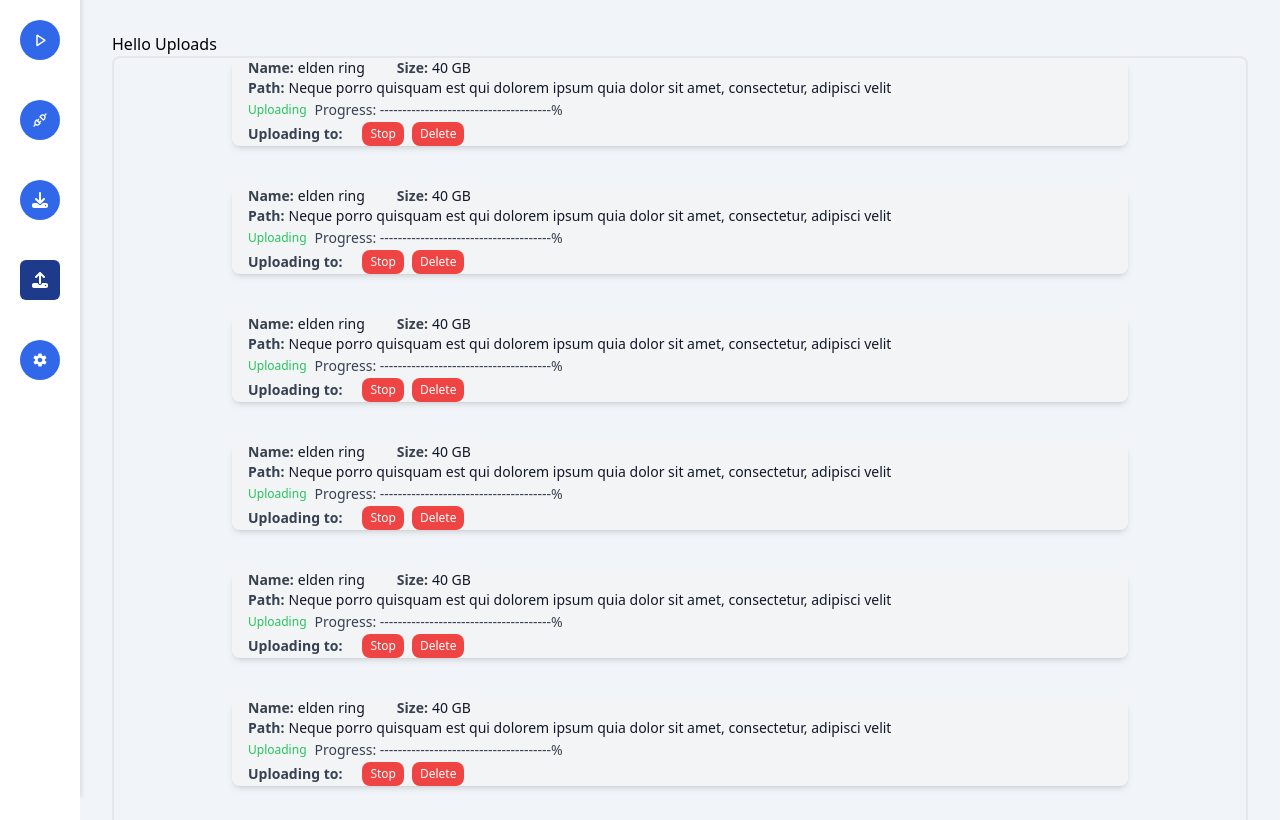
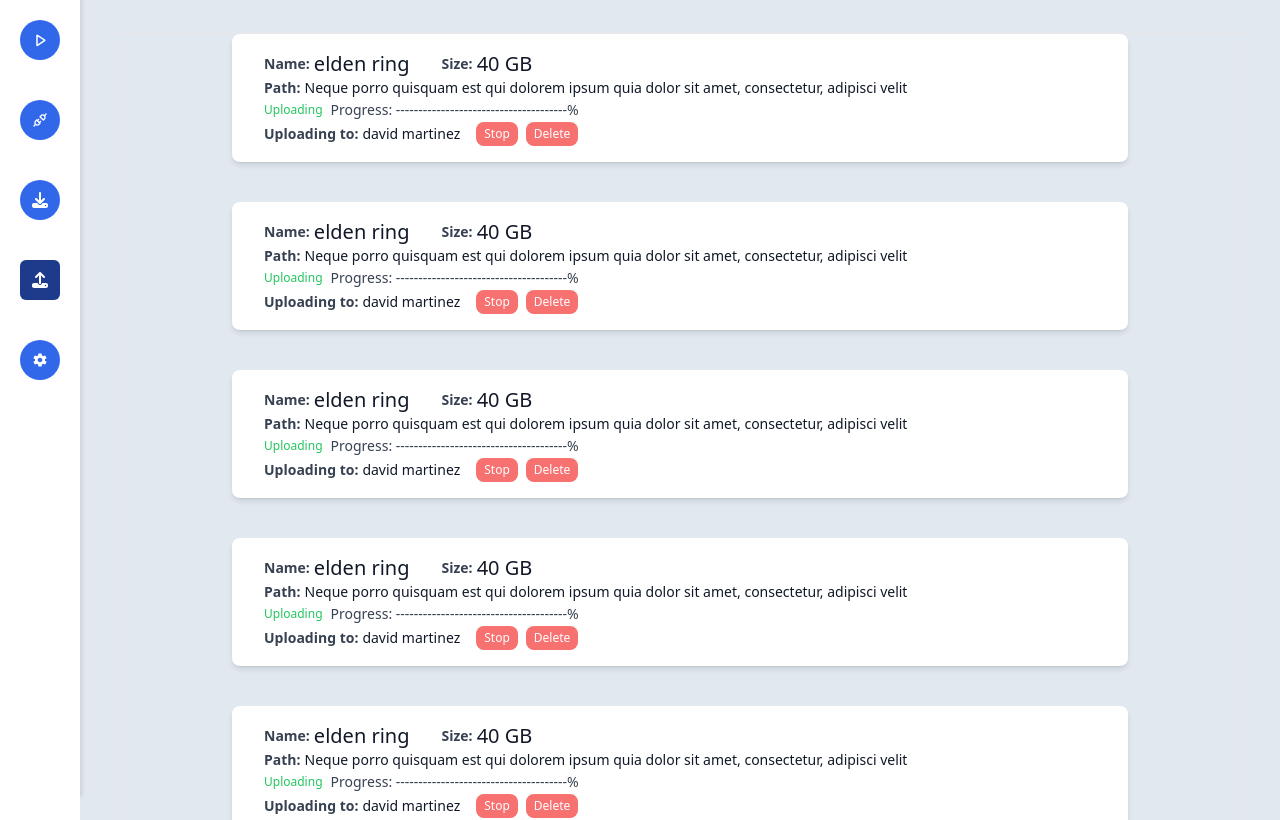
Before and after one commit to Bicheka/file-transfer-system, a React (Vite) app in the folder fileflow/: page /uploads in a window 1280 px wide. Shown: the top 820 px of the page. Built offline with nearby package versions, Linux system fonts and the light colour scheme.

Commit message:
improved design style

```diff
--- a/fileflow/src/components/Item.jsx
+++ b/fileflow/src/components/Item.jsx
@@ -1,14 +1,14 @@
 function Item({ data, updown }) {
     return (
-        <div className="bg-gray-100 rounded-lg shadow-md flex flex-wrap items-center space-x-4 w-[%90] max-w-4xl mx-auto mb-4 sm:mb-10">
-            <div className="flex items-center space-x-1 px-4">
+        <div className="bg-white rounded-lg shadow-md flex flex-wrap items-center space-x-4 w-[%90] max-w-4xl mx-auto mb-4 sm:mb-10 p-4">
+            <div className="flex items-center space-x-1 px-4 align-middle">
                 <p className="font-semibold text-gray-700 text-xs md:text-sm">Name:</p>
-                <p className="text-gray-900 text-xs md:text-sm">{data.name}</p>
+                <p className="text-gray-900 text-xl font-medium align-middle">{data.name}</p>
             </div>
 
             <div className="flex items-center space-x-1">
                 <p className="font-semibold text-gray-700 text-xs md:text-sm">Size:</p>
-                <p className="text-gray-900 text-xs md:text-sm">{data.size}</p>
+                <p className="text-gray-900 text-xl md:font-medium align-middle">{data.size}</p>
             </div>
 
             <div className="sm:flex items-center space-x-1 hidden sm:visible">
@@ -44,13 +44,13 @@
             <div className="flex space-x-2 mt-2 md:mt-0">
                 {
                     data.isTransfering &&
-                    <button className="bg-red-500 text-white px-2 py-1 rounded-lg text-xs hover:bg-red-600">
+                    <button className="bg-red-400 text-white px-2 py-1 rounded-lg text-xs hover:bg-red-600">
                         Stop
                     </button>
                 }
                 {
                     updown == "upload" &&
-                    <button className="bg-red-500 text-white px-2 py-1 rounded-lg text-xs hover:bg-red-600">
+                    <button className="bg-red-400 text-white px-2 py-1 rounded-lg text-xs hover:bg-red-600">
                         Delete
                     </button>
                 }
--- a/fileflow/src/components/MainContent.jsx
+++ b/fileflow/src/components/MainContent.jsx
@@ -6,7 +6,7 @@
 
 const MainContent = () => {
   return (
-    <main className="flex-1 px-1 pt-6 sm:p-8 bg-slate-100">
+    <main className="flex-1 px-1 pt-6 sm:p-8 bg-slate-200">
       <Routes>
         <Route path="/" element={<ServerConnectForm/>}/>
         <Route path="/downloads" element={<Downloads />} />
--- a/fileflow/src/components/Uploads.jsx
+++ b/fileflow/src/components/Uploads.jsx
@@ -4,6 +4,7 @@
     size: "40 GB",
     path: "Neque porro quisquam est qui dolorem ipsum quia dolor sit amet, consectetur, adipisci velit",
     progress: "--------------------------------------",
+    uploadDestination: "david martinez",
     isTransfering: true
 };
 
@@ -12,7 +13,6 @@
 function Uploads(){
     return(
         <div className="h-[900px]">
-            <h1>Hello Uploads</h1>
             <List list={list}/>
         </div>
     );
```
